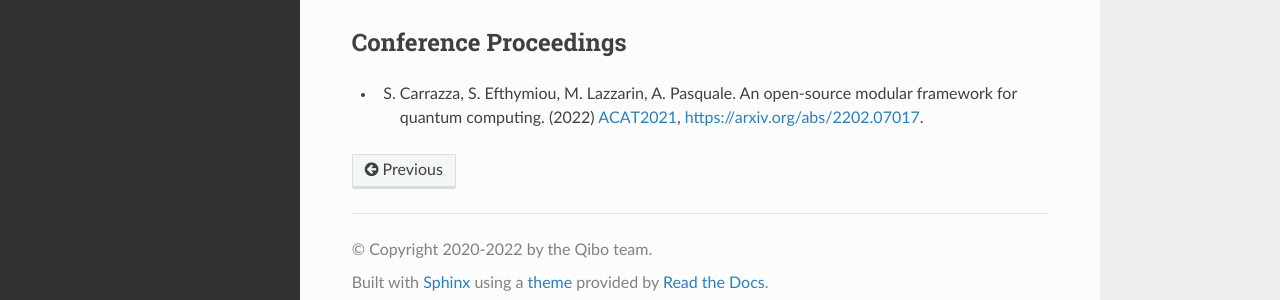
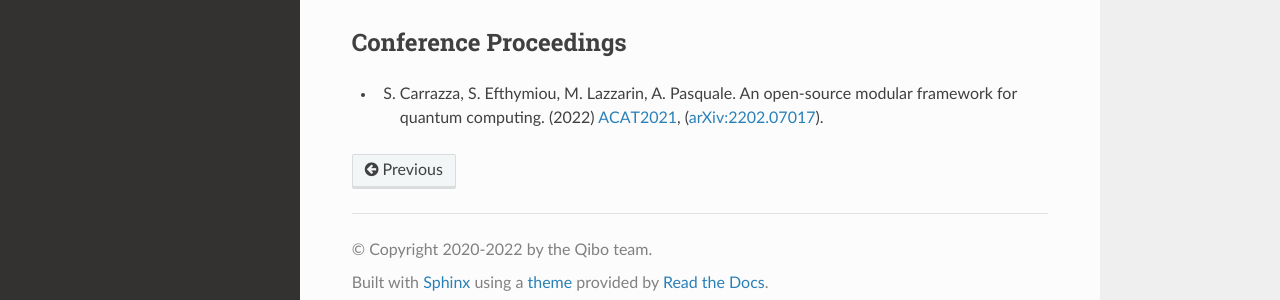
Before and after one commit to qiboteam/qibo, a Sphinx documentation site: the page built from doc/source/appendix/citing-qibo.rst, in a window 1280 px wide and 1335 px high. Shown: the part 1016-1316 px from the top of the window. Built offline with Sphinx 7.4.7 and the Read the Docs theme 2.0.0, drawn with Linux system fonts in a browser that asks for light colours; pages that are not in the unit, such as notebooks, are missing from menus; some of the changed lines change nothing that is shown.

Commit message:
using same format for qibo paper

```diff
--- a/doc/source/appendix/citing-qibo.rst
+++ b/doc/source/appendix/citing-qibo.rst
@@ -60,7 +60,7 @@ Conference Proceedings
 
 * S. Carrazza, S. Efthymiou, M. Lazzarin, A. Pasquale. An open-source modular
      framework for quantum computing. (2022) `ACAT2021`_,
-     `https://arxiv.org/abs/2202.07017`_.
+     (`arXiv:2202.07017`_).
 
 .. _`ACAT2021`: https://indico.cern.ch/event/855454/
-.. _`https://arxiv.org/abs/2202.07017`: https://arxiv.org/abs/2202.07017
+.. _`arXiv:2202.07017`: https://arxiv.org/abs/2202.07017
```
